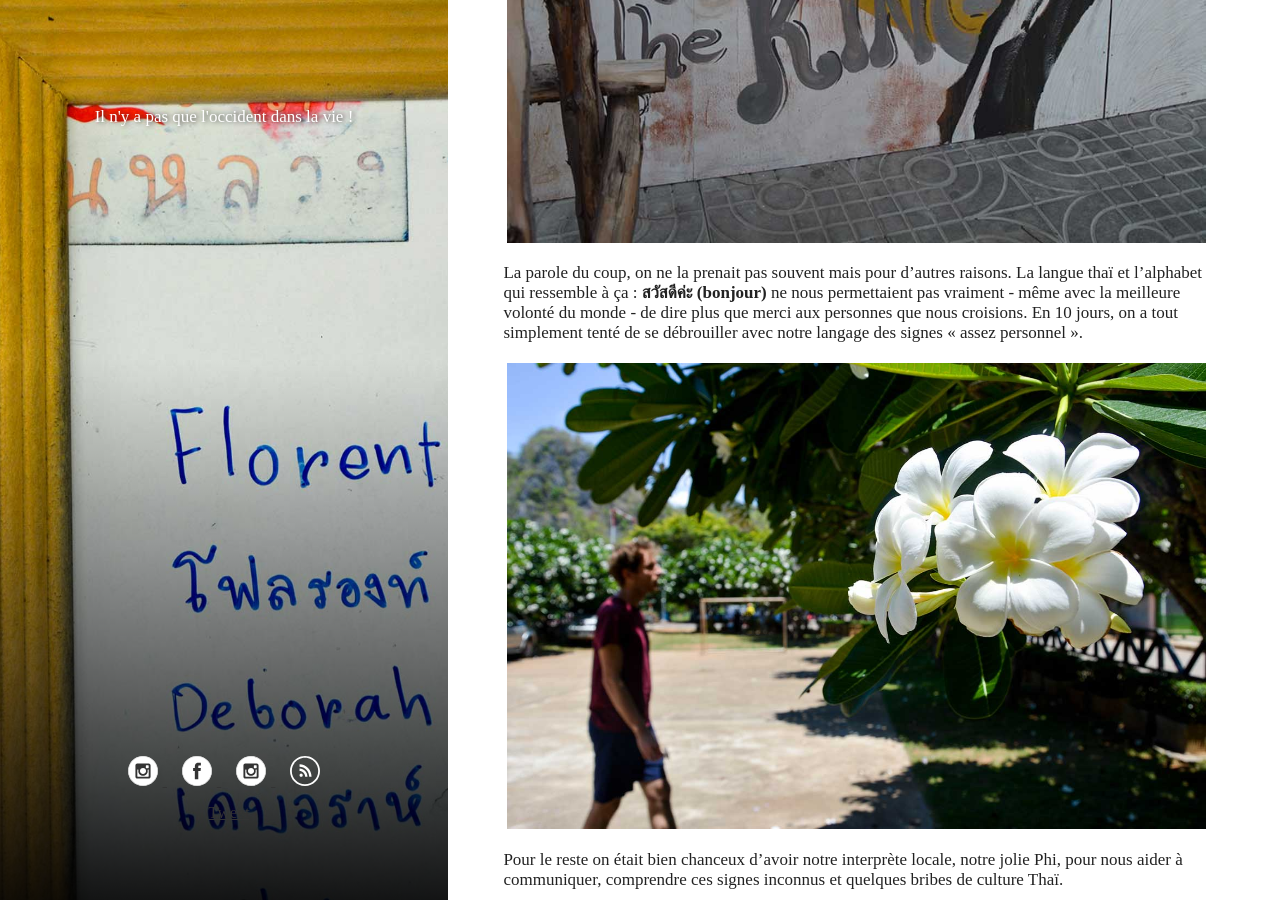
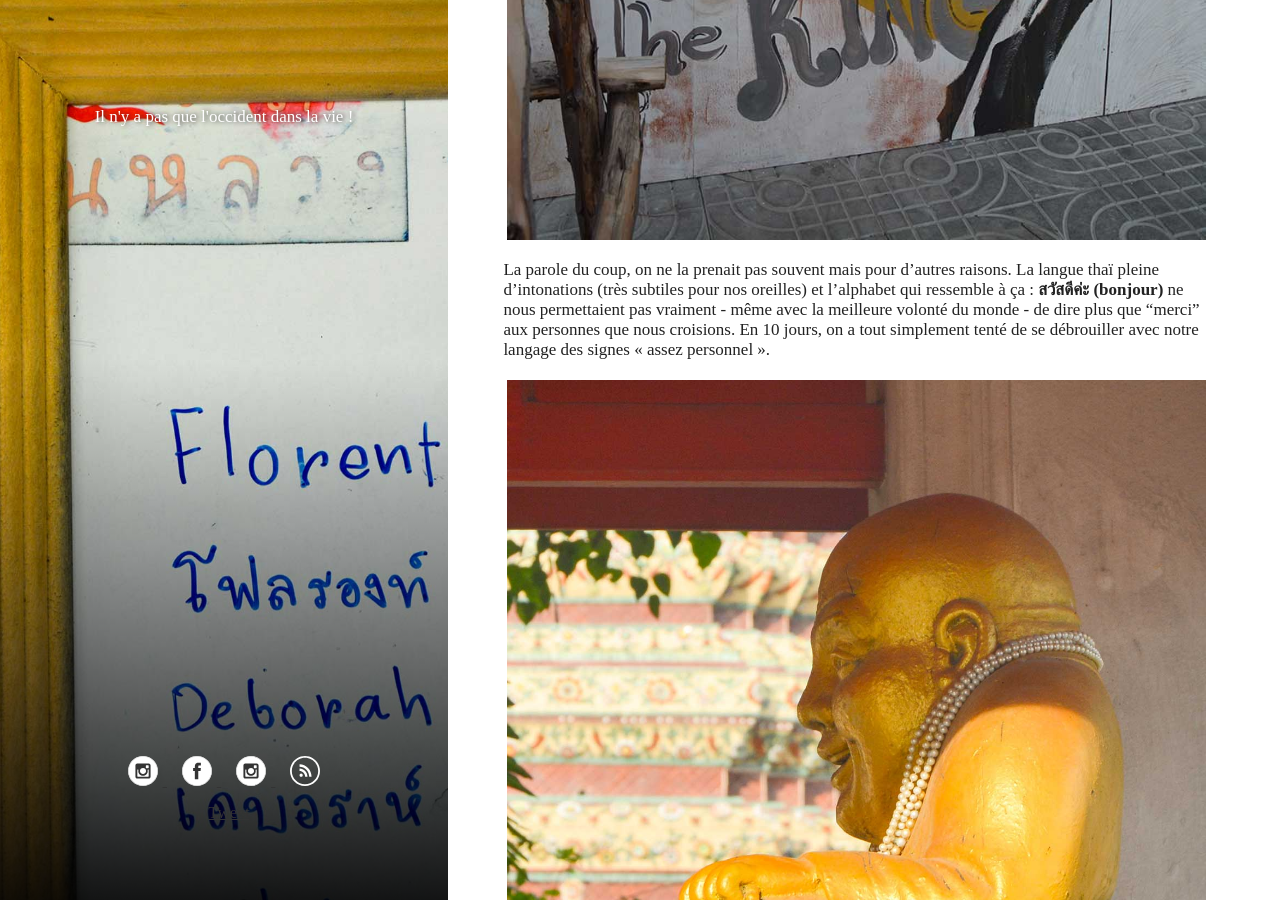
Before and after one commit to FlorentD/cairatuverras.github.io, a Jekyll site: the page built from _posts/2017-06-09-thailande-culture.md, in a window 1280 px wide and 900 px high, scrolled down 8167 px. Built offline with Jekyll 4.4.1, drawn with Linux system fonts in a browser that asks for light colours; comment, search, counter and statistics services are not loaded; some of the changed text lies outside the part shown.

Commit message:
Create 2017-06-09-thailande-culture.md

```diff
--- a/_posts/2017-06-09-thailande-culture.md
+++ b/_posts/2017-06-09-thailande-culture.md
@@ -27,7 +27,7 @@
 
 [![railroad]({{ site.images }}/thailande_culture/transport_2.jpg)]({{ site.images }}/thailande_culture/transport_2.jpg)
 
-Si l’on oublie les nombreuses frayeurs dans la folle circulation de la ville, on apprécie tout de même ce sentiment de liberté et de facilité à passer d’un endroit à l’autre en pouvant observer toute la vie urbaine qui se déroule tranquillement, un léger vent dans la nuque … ce n’était pas du luxe.
+Si l’on oublie les nombreuses **frayeurs** dans la folle circulation de la ville, on apprécie tout de même ce sentiment de **liberté et de facilité** à passer d’un endroit à l’autre en pouvant observer toute la vie urbaine qui se déroule tranquillement, un léger vent dans la nuque … ce n’était pas du luxe.
 
 [![railroad]({{ site.images }}/thailande_culture/transport_4.jpg)]({{ site.images }}/thailande_culture/transport_4.jpg)
 
@@ -60,24 +62,24 @@
 
 [![railroad]({{ site.images }}/thailande_culture/politique_1.jpg)]({{ site.images }}/thailande_culture/politique_1.jpg)
 
-La parole du coup, on ne la prenait pas souvent mais pour d'autres raisons. La langue thaï et l’alphabet qui ressemble à ça : **สวัสดีค่ะ  (bonjour)** ne nous permettaient pas vraiment - même avec la meilleure volonté du monde - de dire plus que merci aux personnes que nous croisions. En 10 jours, on a tout simplement tenté de se débrouiller avec notre langage des signes « assez personnel ».
+La parole du coup, on ne la prenait pas souvent mais pour d'autres raisons. La langue thaï pleine d'intonations (très subtiles pour nos oreilles) et l’alphabet qui ressemble à ça : **สวัสดีค่ะ  (bonjour)** ne nous permettaient pas vraiment - même avec la meilleure volonté du monde - de dire plus que "merci" aux personnes que nous croisions. En 10 jours, on a tout simplement tenté de se débrouiller avec notre langage des signes « assez personnel ».
 
-[![railroad]({{ site.images }}/thailande_culture/fleurs_1.jpg)]({{ site.images }}/thailande_culture/fleurs.jpg)
+[![railroad]({{ site.images }}/thailande_culture/religion_1.jpg)]({{ site.images }}/thailande_culture/religion_1.jpg)
 
 Pour le reste on était bien chanceux d’avoir notre interprète locale, notre jolie Phi, pour nous aider à communiquer, comprendre ces signes inconnus et quelques bribes de culture Thaï.
 
-[![railroad]({{ site.images }}/thailande_culture/religion_1.jpg)]({{ site.images }}/thailande_culture/religion_1.jpg)
+[![railroad]({{ site.images }}/thailande_culture/fleurs_1.jpg)]({{ site.images }}/thailande_culture/fleurs.jpg)
 
 Parfois tout ce qui nous reste après avoir tenté par tout les moyens de demander une direction, un prix ou la contenance d’une bouteille au jus suspect… c’est le sourire.  (Hé oui, eux savaient ce que contenaient ces fameuses bouteilles de jus rouge!)
 
 [![railroad]({{ site.images }}/thailande_culture/sourire_1.jpg)]({{ site.images }}/thailande_culture/sourire_1.jpg)
 
-Lors de ce voyage le terme «CHALEUR » a certainement pris tout son sens. La chape de plomb s'abattait sur notre corps et lutter à coup de douches était bien inutile. La nuit nous laissait un peu respirer ou juste ne plus coller passant de 37°C
-
-
- La vie nocturne nous attendait tantôt insomniaque et électrique à Bangkok tantôt calme et idyllique sur l’île de Koh Chang.
+Lors de ce voyage le terme **«CHALEUR»** a certainement pris tout son sens. La chape de plomb s'abattait sur notre corps et lutter à coup de douches était bien inutile. Le 37°C de la journée se transformaient en 27°C la nuit.
 
 [![railroad]({{ site.images }}/thailande_culture/ville_3.jpg)]({{ site.images }}/thailande_culture/ville_3.jpg)
+
+La vie nocturne nous attendait tantôt insomniaque et électrique à Bangkok tantôt calme et idyllique sur l’île de Koh Chang.
+
 [![railroad]({{ site.images }}/thailande_culture/ville_4.jpg)]({{ site.images }}/thailande_culture/ville_4.jpg)
 
 Les trois endroits que nous avons visités : Bangkok , la province de Kanshanaburi et Koh Chang
```
Also changed, not shown: other parts of _posts/2017-06-09-thailande-culture.md (+7 -7 lines).
